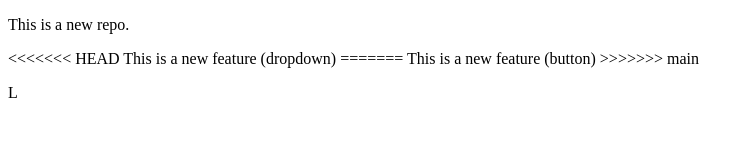
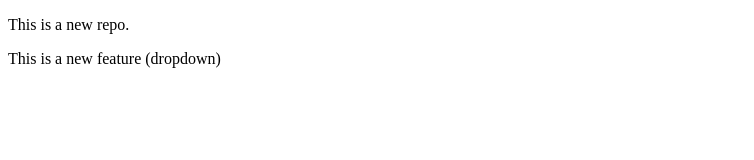
Before and after one commit to khushii-guptaa/localrepo, a plain HTML site: page index.html in a window 1280 px wide. Shown: the whole page, without its empty margins (0-754 px from the left). Drawn offline with Linux system fonts and the light colour scheme.

```diff
--- a/index.html
+++ b/index.html
@@ -10,11 +10,7 @@
       This is  a new repo.
     </p>
     <p>
-<<<<<<< HEAD
-        This is  a new feature (dropdown)
-=======
-        This is  a new feature (button)
->>>>>>> main
+        This is  a new feature  (dropdown)
       </p>
-L</body>
+</body>
 </html>
```
